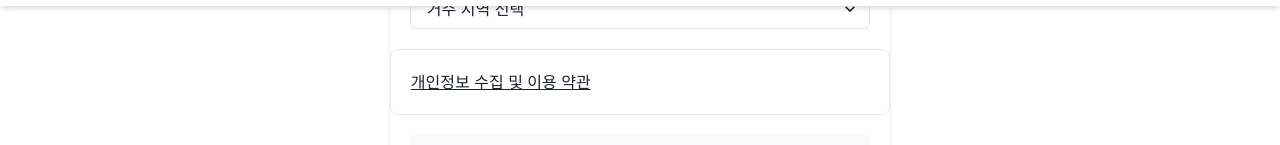
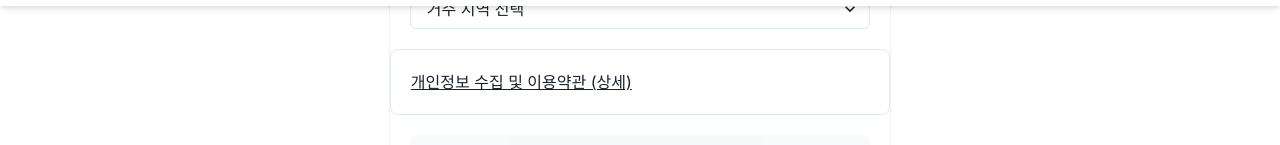
Before and after one commit to GarlicBears/143quiz_frontend, a React (Create React App) app: page /signup in a window 1280 px wide. Shown: the part 794-939 px from the top of the page. Built offline with nearby package versions, Linux system fonts and the light colour scheme.

Commit message:
App.tsx 삭제 내용 다시 추가, 이용약관 화면 체크 박스 기능 삭제

```diff
--- a/src/App.tsx
+++ b/src/App.tsx
@@ -7,6 +7,8 @@ import Game from './Pages/Game';
 import GameLayout from './Components/Game/GameLayout';
 import { RecoilRoot } from 'recoil';
 import GameComplete from './Pages/GameComplete';
+import Error from './Pages/Error';
+import EarnBadge from './Pages/EarnBadge';
 import UserInfo from './Pages/User/UserInfo';
 import MainPage from './Pages/MainPage';
 import UserSignup from './Pages/User/UserSignup';
@@ -37,8 +39,9 @@ function App() {
           <Route path="/game" element={<GameLayout />}>
             <Route index element={<Game />} />
           </Route>
-
           <Route path="/game/complete" element={<GameComplete />} />
+          <Route path="*" element={<Error />} />
+          <Route path="/game/earnbadge" element={<EarnBadge />} />
         </Routes>
       </Router>
     </RecoilRoot>
--- a/src/Pages/User/UserAgreement.tsx
+++ b/src/Pages/User/UserAgreement.tsx
@@ -1,8 +1,6 @@
-import React, { ChangeEvent, useState } from 'react';
+import React from 'react';
 import {
   Box,
-  Button,
-  Flex,
   Modal,
   ModalBody,
   ModalCloseButton,
@@ -14,16 +12,11 @@ import {
 } from '@chakra-ui/react';
 
 function UserAgreement() {
-  const [isChecked, setIsChecked] = useState(false);
   const {
     isOpen: isPrivacyOpen,
     onOpen: onPrivacyOpen,
     onClose: onPrivacyClose,
   } = useDisclosure();
-
-  const handleCheckboxChange = (e: ChangeEvent<HTMLInputElement>) => {
-    setIsChecked(e.target.checked);
-  };
 
   const privacyPolicyText = `
     제1조 (목적)
@@ -76,18 +69,12 @@ function UserAgreement() {
     1. 공정한 보관과 회사는 내부 방침에 의해 회사가 보유하고자 하는 개인 정보 이용기간을 확정하고 공표합니다.
     2. 확정된 보관기간 내에서 보유 및 이용에 대한 처리를 가진 경우 가입경로를 보유 및 이용 방침을 확정하고 이행합니다.
 
-
   `;
-
   return (
     <Box p={5} borderRadius="lg" borderWidth="1px">
       <VStack align="stretch" spacing={4}>
-        <Text
-          onClick={onPrivacyOpen}
-          cursor="pointer"
-          textDecoration="underline"
-        >
-          개인정보 수집 및 이용 약관
+        <Text onClick={onPrivacyOpen} textDecoration="underline">
+          개인정보 수집 및 이용약관 (상세)
         </Text>
       </VStack>
 
@@ -96,8 +83,8 @@ function UserAgreement() {
         <ModalContent>
           <ModalCloseButton />
           <ModalBody>
-            <Box mt={35} p={5} border="1px solid black">
-              <Text display="center">개인 정보 수집 및 이용약관</Text>
+            <Box mt={35} p={5}>
+              <Text>개인 정보 수집 및 이용약관</Text>
               <Text whiteSpace="pre-wrap">{privacyPolicyText}</Text>
             </Box>
           </ModalBody>
```
